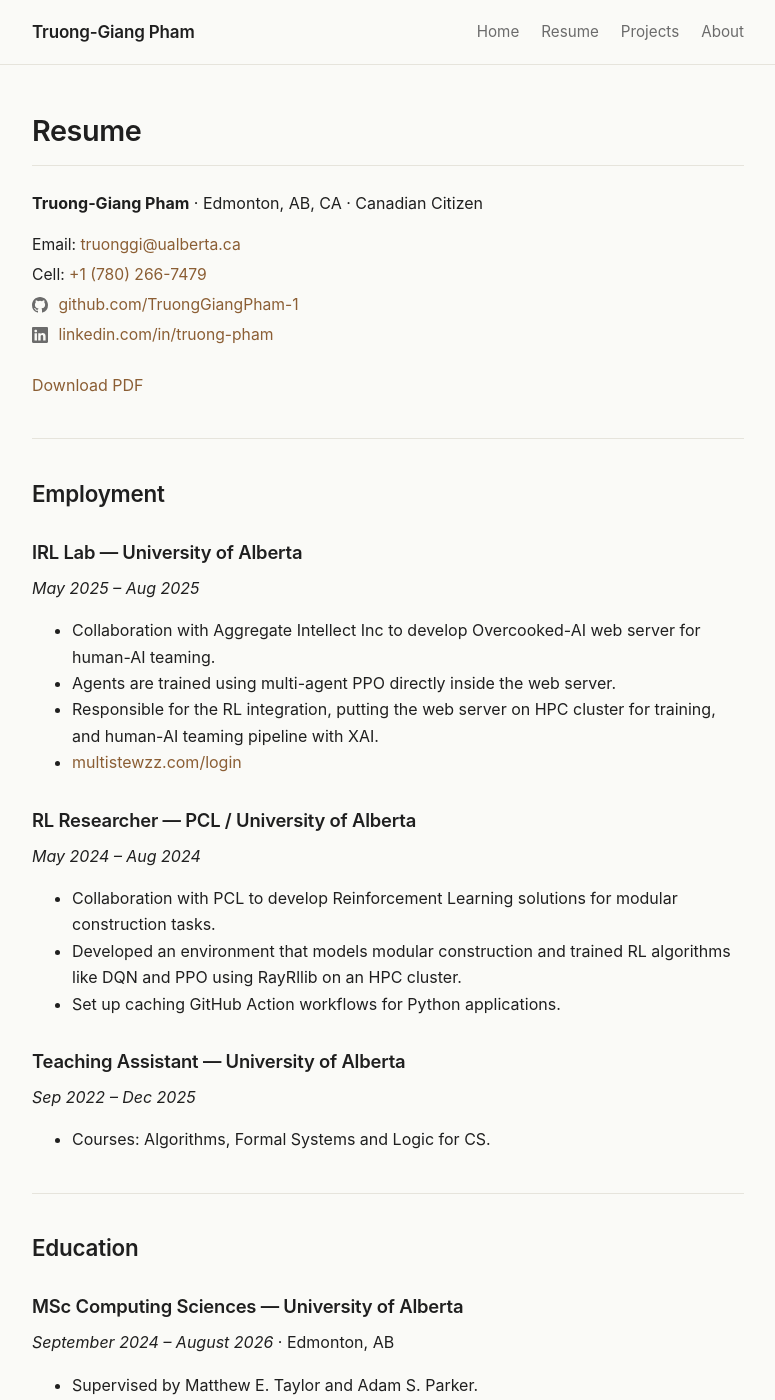
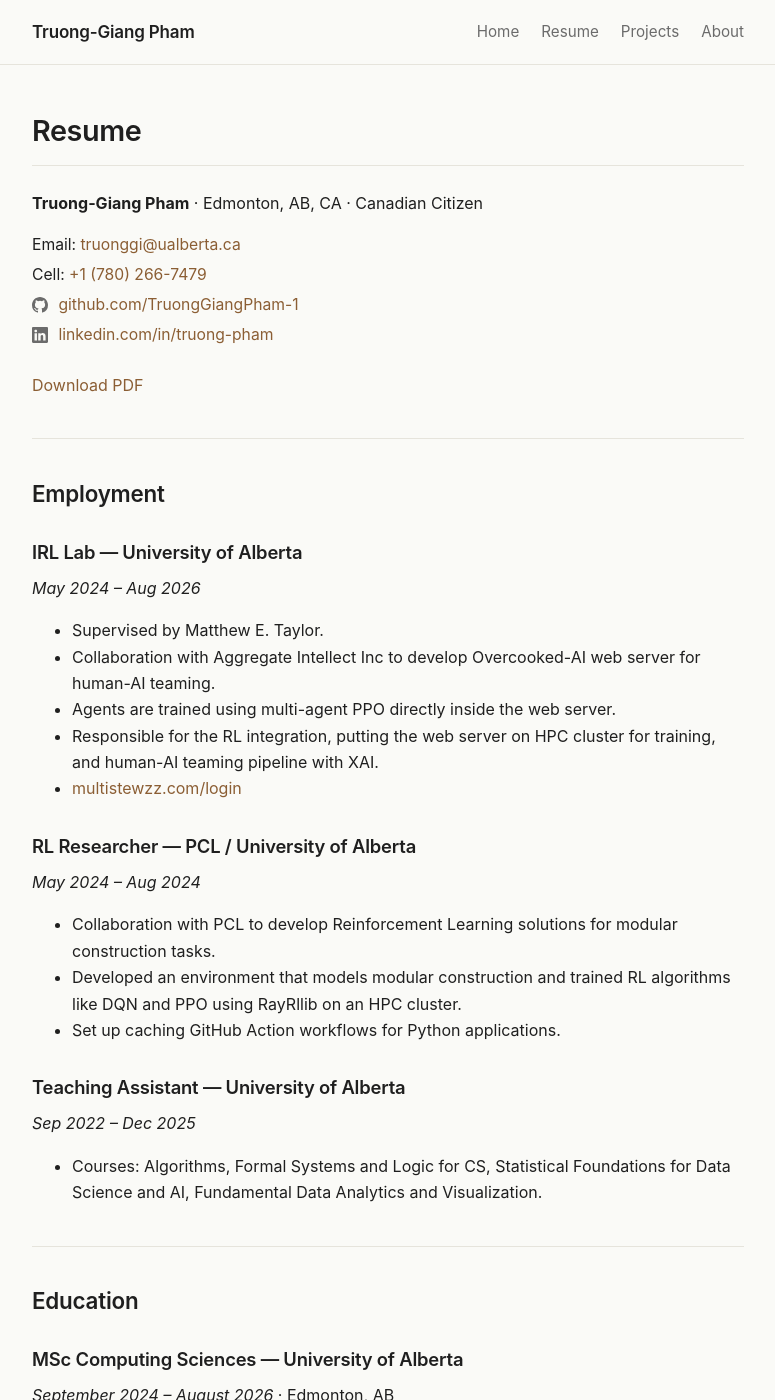
Before and after one commit to TruongGiangPham-1/TruongGiangPham-1.github.io, a Jekyll site: the page built from docs/resume.md, in a window 1280 px wide and 1400 px high. Shown: the whole window, without its empty margins (252-1027 px from the left). Built offline with Jekyll 4.4.1, drawn with Linux system fonts in a browser that asks for light colours.

Commit message:
docs: typo in resume.md

```diff
--- a/docs/resume.md
+++ b/docs/resume.md
@@ -26,8 +26,8 @@
 ## Employment
 
 ### IRL Lab — University of Alberta
-*May 2025 – Aug 2025*
-
+*May 2024 – Aug 2026*
+- Supervised by Matthew E. Taylor.
 - Collaboration with Aggregate Intellect Inc to develop Overcooked-AI web server for human-AI teaming.
 - Agents are trained using multi-agent PPO directly inside the web server.
 - Responsible for the RL integration, putting the web server on HPC cluster for training, and human-AI teaming pipeline with XAI.
@@ -43,7 +43,7 @@
 ### Teaching Assistant — University of Alberta
 *Sep 2022 – Dec 2025*
 
-- Courses: Algorithms, Formal Systems and Logic for CS.
+- Courses: Algorithms, Formal Systems and Logic for CS, Statistical Foundations for Data Science and AI, Fundamental Data Analytics and Visualization.
 
 ---
 
```
